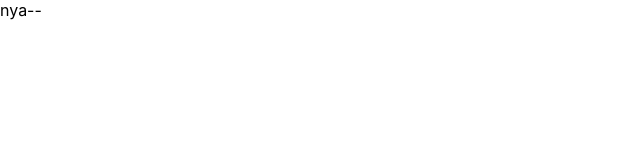
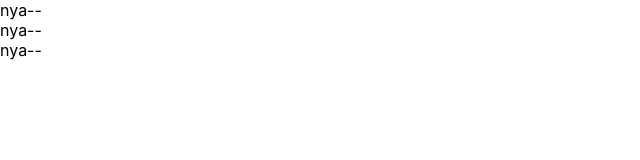
Before and after one commit to Yu-Ikeda222/udemy-react-redux-crud-application, a React (Create React App) app in the folder udemy-react-redux-crud-application/: page / in a window 1280 px wide. Shown: the top 160 px of the page, without its empty margins (0-640 px from the left). Built offline with nearby package versions, Linux system fonts and the light colour scheme.

Commit message:
understand components

```diff
--- a/udemy-react-redux-crud-application/src/App.js
+++ b/udemy-react-redux-crud-application/src/App.js
@@ -1,19 +1,20 @@
-// import React from 'react';
+ import React from 'react';
 
 // function App() {
 //     return <input type="text" onClick={() => {console.log("iaiaiaiai")}} ></input>;
 
 // }
 
-const App = () => {
+const User = () => {
   return <div>nya--</div>
 }
-// const App = () => {
-//   return
-//   <div>
-//     <Cat></Cat>
-//     <Cat></Cat>
-//     <Cat></Cat>
-//     </div>
-// }
+const App = () => {
+  return (
+  <div>
+    <User></User>
+    <User></User>
+    <User></User>
+    </div>
+  )
+}
 export default App;
```
Also changed, not shown: 1 other file (tests, documents, lock files or other folders).
